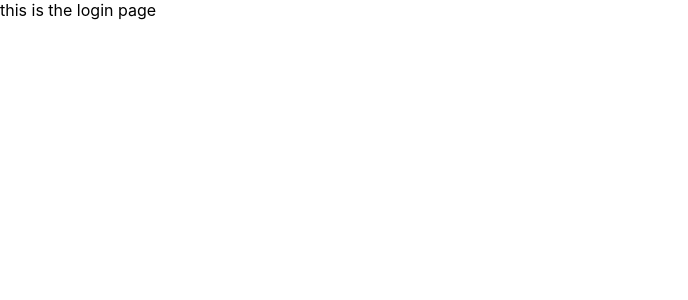
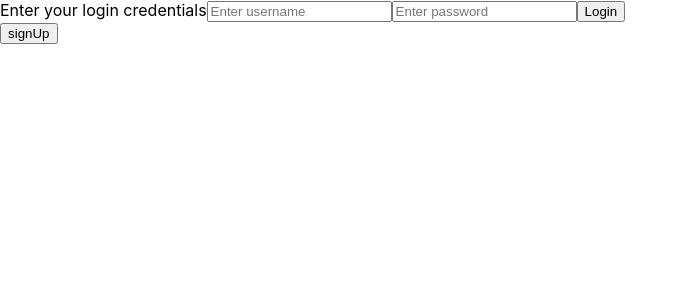
Before and after one commit to oshri-cohen/Massenger-Web, a React (Create React App) app: page / in a window 1280 px wide. Shown: the top 300 px of the page, without its empty margins (0-688 px from the left). Built offline with nearby package versions, Linux system fonts and the light colour scheme.

Commit message:
login page - client

```diff
--- a/src/App.js
+++ b/src/App.js
@@ -6,6 +6,7 @@ import NavigationBar from "./NavigationBar";
 import LoginPage from "./LoginPage";
 import Cookies from "universal-cookie";
 import {Route} from "react-router";
+import SignUp from "./SignUp";
 
 class App extends React.Component {
 
@@ -36,7 +37,8 @@ class App extends React.Component {
                   </div>
                   :
                   <div>
-                    <Route path={"/"} component={LoginPage}/>
+                    <Route path={"/"} component={LoginPage} exact={true}/>
+                    <Route path={"/signUp"} component={SignUp}/>
                   </div>
             }
           </BrowserRouter>
--- a/src/LoginPage.js
+++ b/src/LoginPage.js
@@ -2,13 +2,13 @@ import './App.css';
 import * as React from "react";
 import Cookies from "universal-cookie";
 import axios from "axios";
+import {NavLink} from "react-router-dom";
 class LoginPage extends React.Component {
     state = {
         username: "",
         password: "",
         showError: false,
-        response: "11111",
-        UserExist: false
+        response:""
     }
 
     onUsernameChange = (e) => {
@@ -24,80 +24,55 @@ class LoginPage extends React.Component {
         })
     }
 
-    signUp = () => {
-        axios.get("http://localhost:8989/create-account", {
-            params: {
-                username: this.state.username,
-                password: this.state.password
-            }
-        }).then((respone) =>{
-            let success= respone.data;
-            if (success) {
-                this.setState({
-                    UserExist : false
-                })
-            }
-            else{
-                this.setState({
-                    UserExist : true
-                })
+    login = () => {
+        axios.get("http://localhost:8989/sign-in",{
+            params:{
+                username:this.state.username,
+                password:this.state.password
             }
         })
-    }
-
-
-    login = () => {
-        axios.get("http://localhost:8989/sign-in", {
-            params: {
-                username: this.state.username,
-                password: this.state.password
-            }
-        })
-            .then((response) => {
-                if (response.data && response.data.length > 0) {
-                    const cookies = new Cookies();
-                    cookies.set("logged_in", "tokenabcd");
+            .then((response)=>{
+                if (response.data && response.data.length >0){
+                    const cookies  = new Cookies();
+                    cookies.set("logged_in",response.data);
                     window.location.reload();
-                } else {
+                }else {
                     this.setState({
-                        showError: true
+                        showError: false
                     })
                 }
+
             })
-
     }
 
 
     render() {
         return (
             <div>
-                this is the login page
-                {/*<div>*/}
-                {/*    Enter your login credentials*/}
-                {/*</div>*/}
-                {/*<input*/}
-                {/*    onChange={this.onUsernameChange}*/}
-                {/*    value={this.state.username}*/}
-                {/*    placeholder={"Enter username"}*/}
-                {/*/>*/}
-                {/*<input*/}
-                {/*    onChange={this.onPasswordChange}*/}
-                {/*    value={this.state.password}*/}
-                {/*    placeholder={"Enter password"}*/}
-                {/*/>*/}
-                {/*<button onClick={this.login}>Login</button>*/}
-                {/*{*/}
-                {/*    this.state.showError &&*/}
-                {/*    <div>Wrong Password</div>*/}
-                {/*}*/}
-                {/*<button onClick={this.signUp}>add account</button>*/}
-                {/*{*/}
-                {/*    this.state.UserExist?*/}
-                {/*        <div>the user exist</div>*/}
-                {/*        : <div>the user creat</div>*/}
-                {/*}*/}
-                {/*<div>{this.state.response}</div>*/}
-
+                Enter your login credentials
+                <input
+                    onChange={this.onUsernameChange}
+                    value={this.state.username}
+                    placeholder={"Enter username"}
+                />
+                <input
+                    onChange={this.onPasswordChange}
+                    value={this.state.password}
+                    placeholder={"Enter password"}
+                />
+                <button onClick={this.login}>Login</button>
+                {
+                    this.state.showError &&
+                    <div>Wrong Password</div>
+                }
+                <div>
+                    {this.state.response}
+                </div>
+                <div>
+                    <NavLink to={"/signUp"} className={"link"} activeClassName={"active"}>
+                        <button >signUp</button>
+                    </NavLink>
+                </div>
             </div>
         )
     }
```
Also changed, not shown: src/SignUp.js (line endings or trailing spaces).
